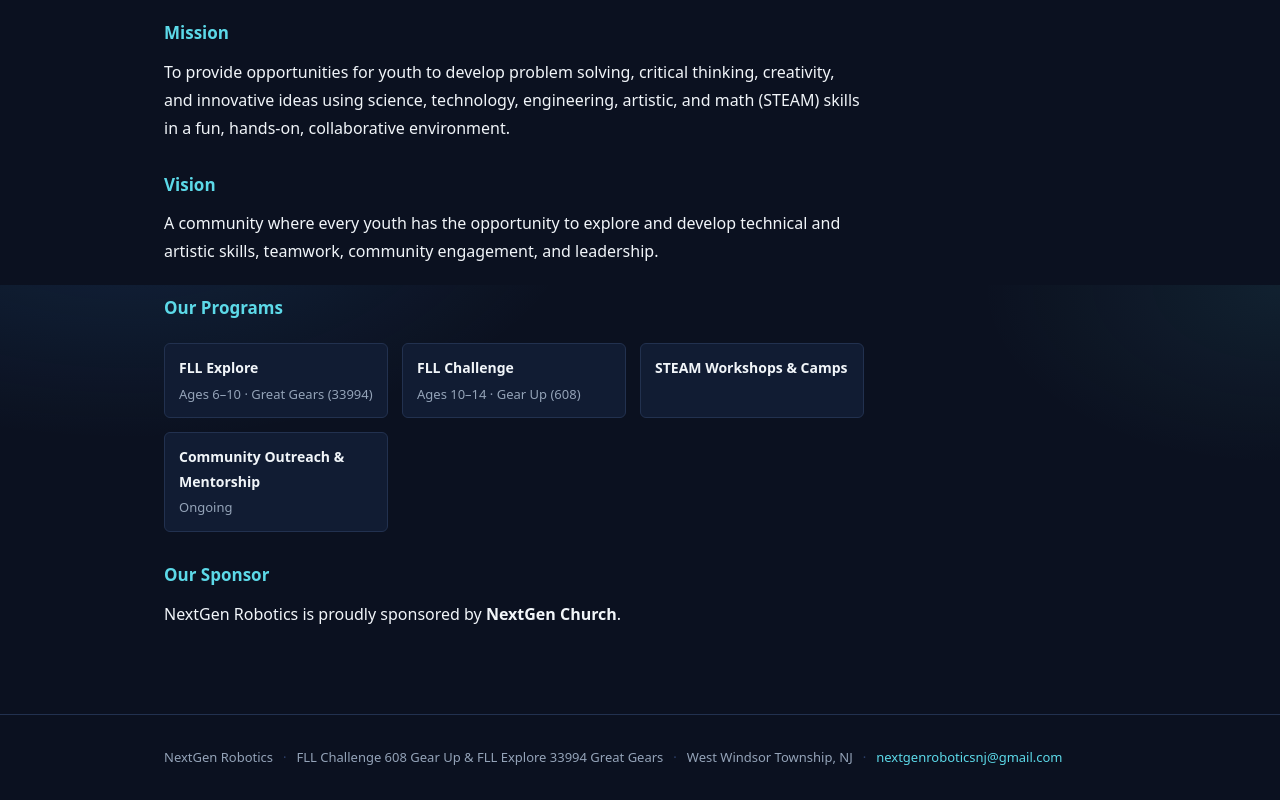
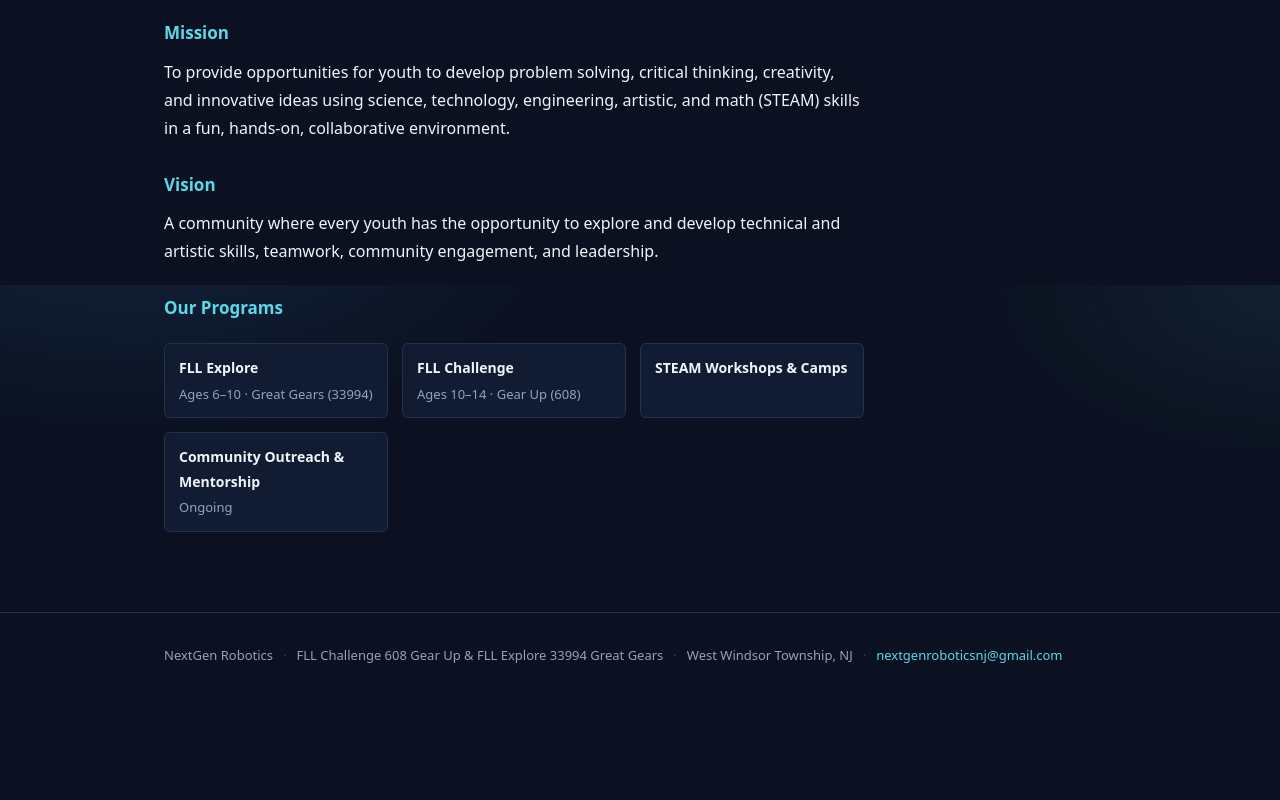
Before and after one commit to s-ayitha/NextGen-Robotics, a plain HTML site: page about.html in a window 1280 px wide. Shown: the part 515-1315 px from the top of the page. After the commit the page ends 1213 px from the top, so only its background shows below. Drawn offline with Linux system fonts and the light colour scheme.

Commit message:
Sponsor section update

```diff
--- a/about.html
+++ b/about.html
@@ -72,8 +72,6 @@
           <div class="program-chip"><strong>Community Outreach &amp; Mentorship</strong>Ongoing</div>
         </div>
 
-        <h3>Our Sponsor</h3>
-        <p>NextGen Robotics is proudly sponsored by <strong>NextGen Church</strong>.</p>
       </div>
     </div>
   </section>
```
